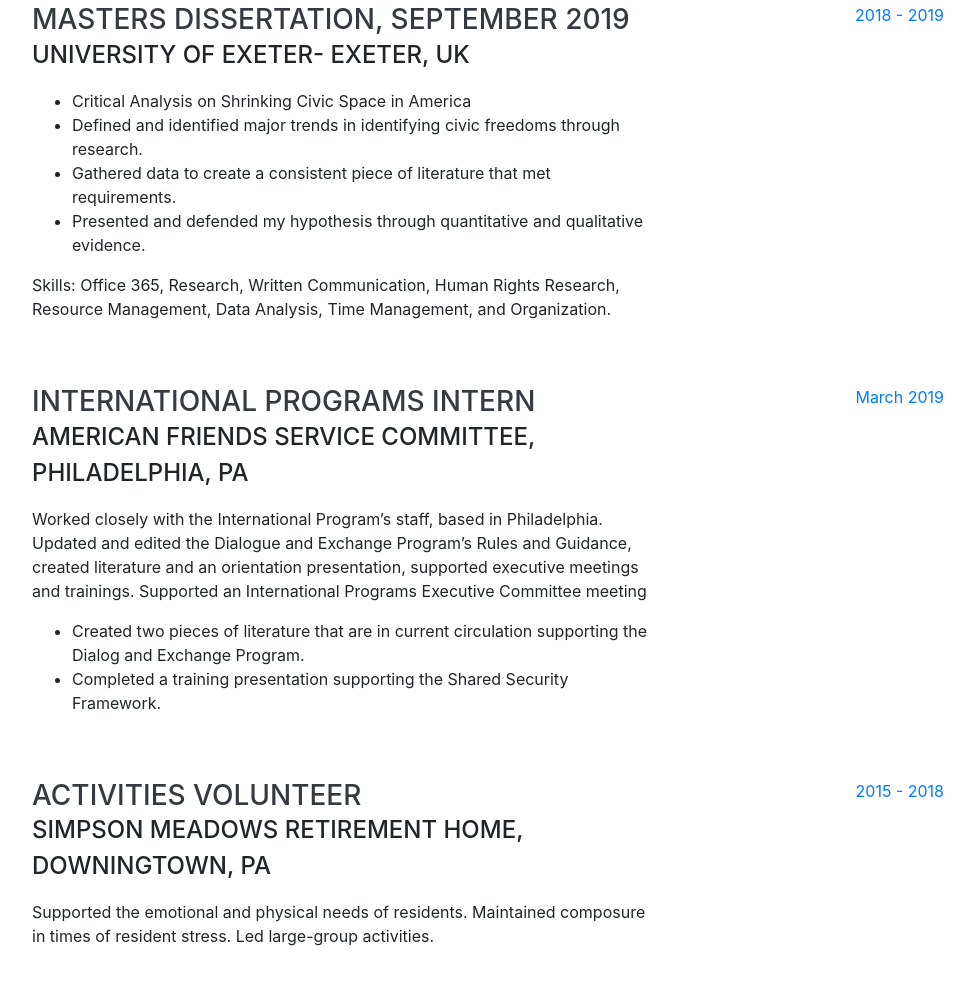
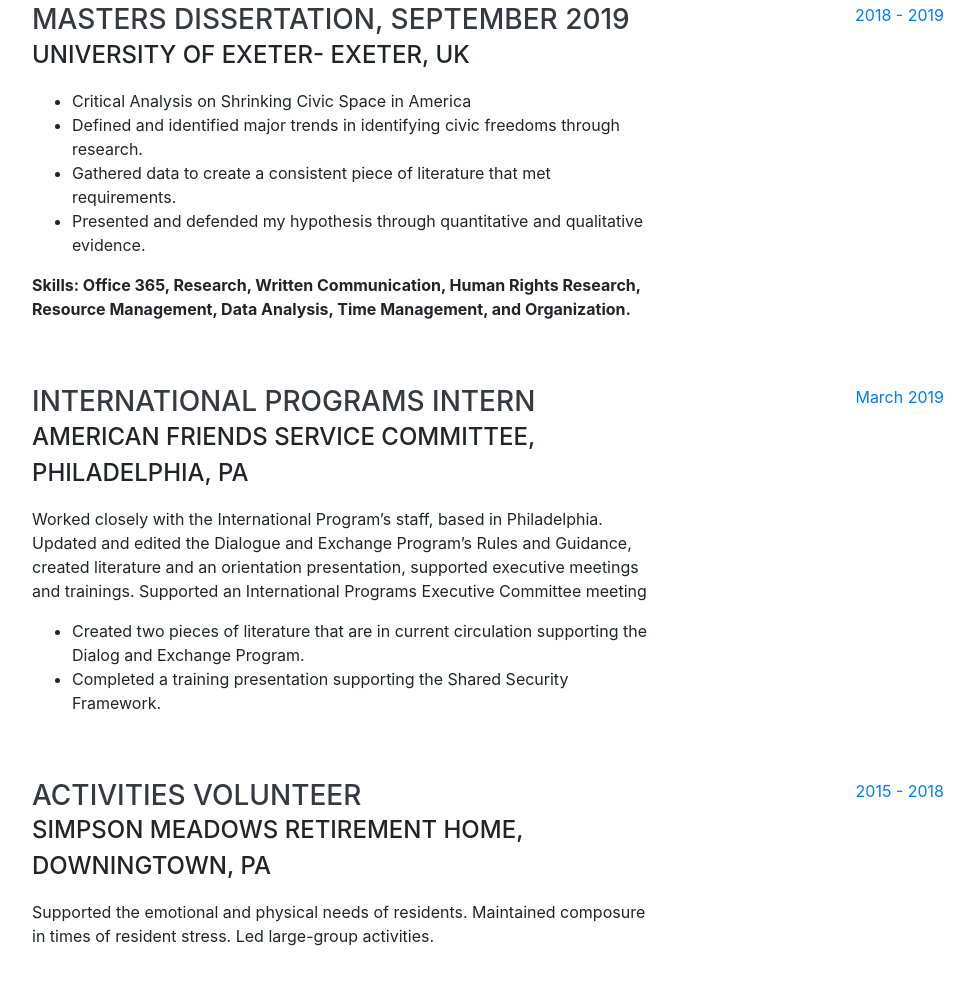
Before and after one commit to danardekani/meganardekani, a website with bundled scripts: page index.html in a window 1280 px wide. Shown: the part 932-1917 px from the top of the page, without its empty margins (288-1262 px from the left). Built offline with nearby package versions, Linux system fonts and the light colour scheme; a web font is replaced by a local one.

Commit message:
add strong text

```diff
--- a/index.html
+++ b/index.html
@@ -105,7 +105,7 @@
                 Presented and defended my hypothesis through quantitative and qualitative evidence.
               </li>
             </ul>
-            <p> Skills: Office 365, Research, Written Communication, Human Rights Research, Resource Management, Data Analysis, Time Management, and Organization.</p>
+            <p> <strong>Skills: Office 365, Research, Written Communication, Human Rights Research, Resource Management, Data Analysis, Time Management, and Organization.</strong></p>
           </div>
           <div class="resume-date text-md-right">
             <span class="text-primary">2018 - 2019</span>
```
